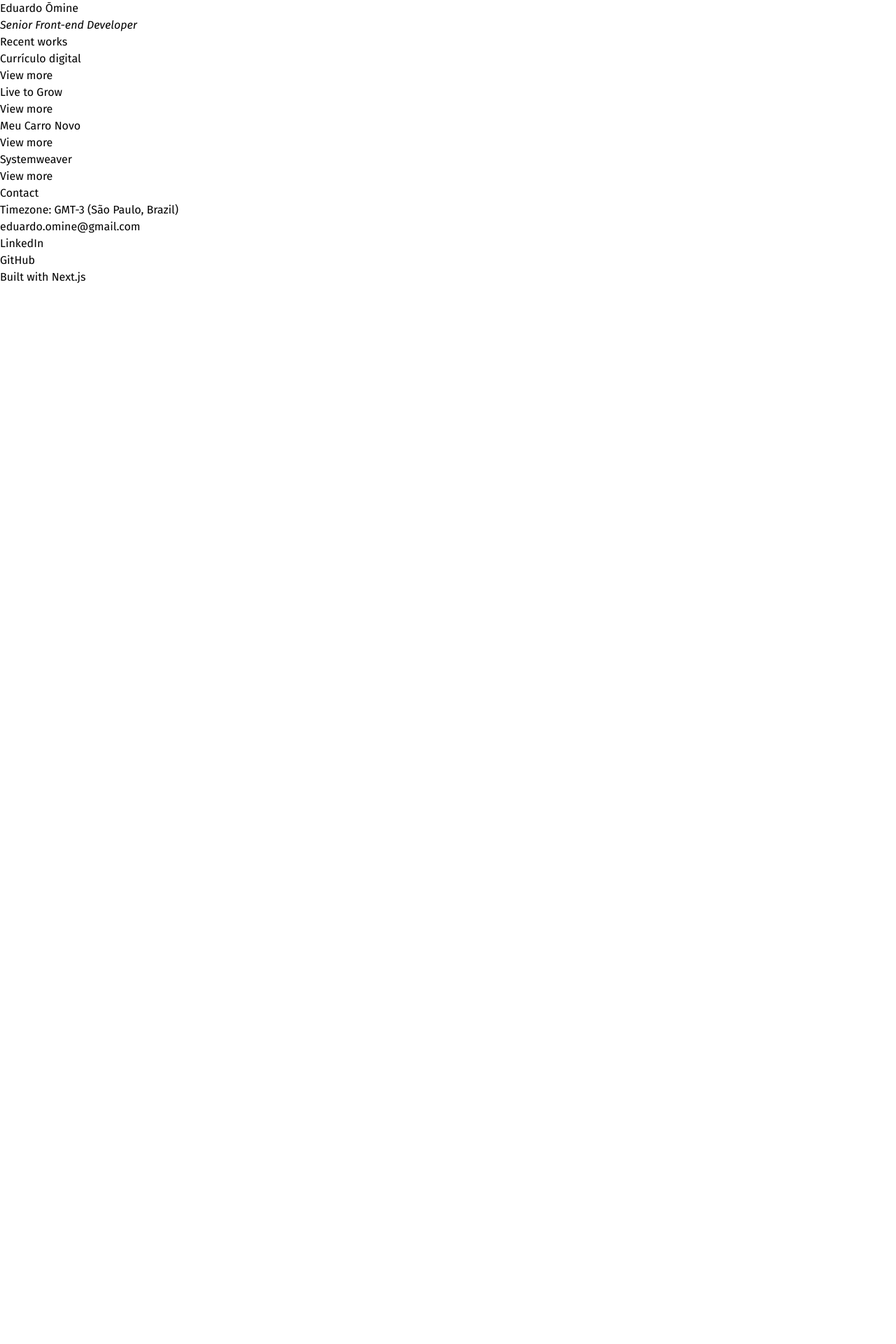
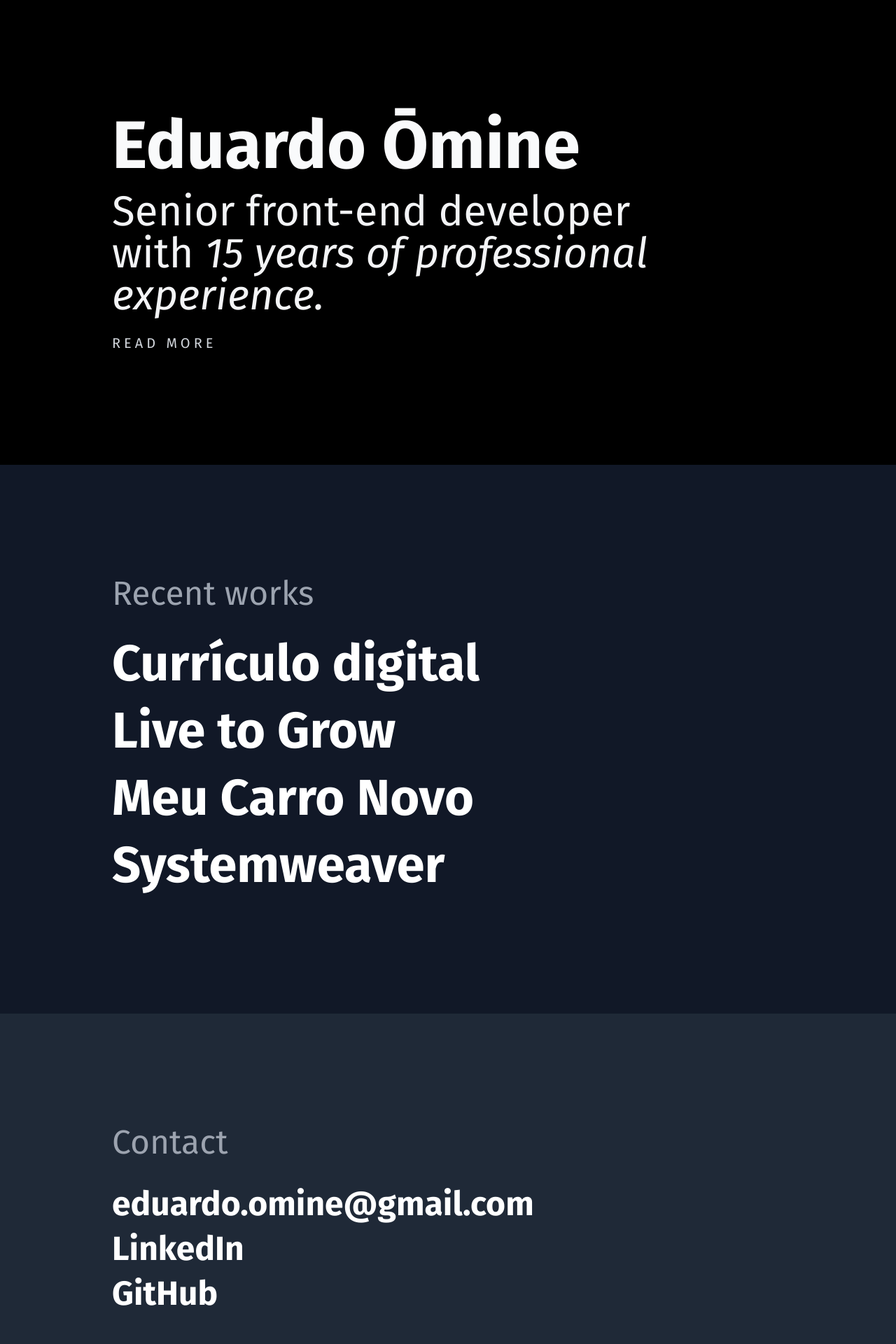
Before and after one commit to eomine/work-omine-net, a Next.js app: page / in a window 1280 px wide. Shown: the top 1920 px of the page at 70% size. Before the commit the page ends 800 px from the top, so only its background shows below. Built offline with nearby package versions, Linux system fonts and the light colour scheme.

Commit message:
Implements styles

```diff
--- a/components/footer.js
+++ b/components/footer.js
@@ -1,6 +1,6 @@
 export default function Footer() {
   return (
-    <footer>
+    <footer className="dark:bg-black px-40 py-10 text-gray-400 text-sm tracking-widest uppercase">
       Built with Next.js
     </footer>
   );
--- a/components/home/contact.js
+++ b/components/home/contact.js
@@ -1,37 +1,34 @@
 export default function Contact({ data }) {
   return (
-    <footer>
-      <h2>
+    <footer className="p-40 dark:bg-gray-800">
+      <div className="max-w-4xl">
+        <h2 className="mb-8 text-5xl text-gray-400">
           Contact
         </h2>
-      <p>
-        Timezone: GMT-3 (São Paulo, Brazil)
-      </p>
-      <ul>
-        <li>
-          <button>
+        <ul className="font-bold mb-16 text-5xl">
+          <li class="py-2">
+            <button className="font-bold">
               eduardo.omine@gmail.com
             </button>
           </li>
-        <li>
-          <a
-            href="https://linkedin.com/in/eomine"
-            target="_blank"
-            rel="noopener noreferrer"
-          >
+          <li class="py-2">
+            <a href="https://linkedin.com/in/eomine" target="_blank" rel="noopener noreferrer">
               LinkedIn
             </a>
           </li>
-        <li>
-          <a
-            href="https://github.com/eomine"
-            target="_blank"
-            rel="noopener noreferrer"
-          >
+          <li class="py-2">
+            <a href="https://github.com/eomine" target="_blank" rel="noopener noreferrer">
               GitHub
             </a>
           </li>
         </ul>
+        <h3 className="mb-4 text-3xl text-gray-400">
+          Timezone
+        </h3>
+        <p className="text-3xl">
+          GMT-3 (São Paulo, Brazil)
+        </p>
+      </div>
     </footer>
   );
 }
--- a/components/home/hero.js
+++ b/components/home/hero.js
@@ -1,9 +1,17 @@
+import Link from 'next/link';
+
 export default function Hero({ data }) {
   return (
-    <h1>
-      Eduardo Ōmine
-      <br/>
-      <em>Senior Front-end Developer</em>
-    </h1>
+    <section className="max-w-6xl p-40">
+      <h1 className="font-bold mb-4 text-8xl text-gray-50">
+        Eduardo Ōmine
+      </h1>
+      <p className="mb-6 text-6xl text-gray-100">
+        Senior front-end developer with <em>15 years of professional experience.</em>
+      </p>
+      <Link href="/about">
+        <a className="text-xl text-gray-300 tracking-widest uppercase">Read more</a>
+      </Link>
+    </section>
   );
 }
--- /dev/null
+++ b/components/home/recent-works-item.js
@@ -0,0 +1,11 @@
+import Link from 'next/link';
+
+export default function RecentWorksItem({ data }) {
+  return (
+    <Link href="/works/[slug]" as={`/works/${data.slug}`}>
+      <a className="block font-bold mb-2 py-2 text-7xl">
+        { data.title }
+      </a>
+    </Link>
+  );
+}
--- a/components/home/recent-works.js
+++ b/components/home/recent-works.js
@@ -1,20 +1,15 @@
-import Link from 'next/link';
+import RecentWorksItem from "./recent-works-item";
 
 export default function RecentWorks({ data }) {
   return (
-    <section>
-      <h2>
-        Recent works
-      </h2>
-      <div>
-        { data.map(work => (
-          <div key={work.slug}>
-            <h2>{ work.title }</h2>
-            <Link href="/works/[slug]" as={`/works/${work.slug}`}>
-              View more
-            </Link>
-          </div>
-        ))}
+    <section className="p-40 dark:bg-gray-900">
+      <div className="max-w-4xl">
+        <h2 className="mb-8 text-5xl text-gray-400">
+          Recent works
+        </h2>
+        <div>
+          { data.map(work => <RecentWorksItem key={work.slug} data={work}/> )}
+        </div>
       </div>
     </section>
   );
--- a/pages/_document.js
+++ b/pages/_document.js
@@ -3,9 +3,9 @@ import Document, { Html, Head, Main, NextScript } from 'next/document'
 export default class MyDocument extends Document {
   render() {
     return (
-      <Html lang="en">
+      <Html lang="en" className="dark">
         <Head />
-        <body>
+        <body className="dark:bg-black dark:text-white">
           <Main />
           <NextScript />
         </body>
--- a/pages/about.js
+++ b/pages/about.js
@@ -1,3 +1,4 @@
+import Link from 'next/link';
 import Layout from "../components/layout";
 import { getPostBySlug } from '../lib/api';
 import markdownToHtml from '../lib/markdownToHtml';
@@ -5,10 +6,17 @@ import markdownToHtml from '../lib/markdownToHtml';
 export default function About({ title, content }) {
   return (
     <Layout title={title}>
-      <h1>
-        { title }
-      </h1>
-      <div dangerouslySetInnerHTML={{ __html: content }}></div>
+      <section className="p-40 dark:bg-gray-900">
+        <div className="max-w-4xl">
+          <h1 className="mb-8 text-5xl text-gray-400">
+            { title }
+          </h1>
+          <div className="mb-12 text-3xl text-gray-100" dangerouslySetInnerHTML={{ __html: content }}></div>
+          <Link href="/">
+            <a className="text-gray-300 text-xl tracking-widest uppercase">Back to home</a>
+          </Link>
+        </div>
+      </section>
     </Layout>
   );
 }
--- a/pages/works/[slug].js
+++ b/pages/works/[slug].js
@@ -1,3 +1,4 @@
+import Link from 'next/link';
 import Layout from '../../components/layout';
 import { getPostBySlug, getPostsSlugs } from '../../lib/api';
 import markdownToHtml from '../../lib/markdownToHtml';
@@ -5,10 +6,17 @@ import markdownToHtml from '../../lib/markdownToHtml';
 export default function Work({ title, content }) {
   return (
     <Layout title={title}>
-      <h1>
-        { title }
-      </h1>
-      <div dangerouslySetInnerHTML={{ __html: content }}></div>
+      <section className="p-40 dark:bg-gray-900">
+        <div className="max-w-4xl">
+          <h1 className="mb-8 text-5xl text-gray-400">
+            { title }
+          </h1>
+          <div className="mb-12 text-3xl text-gray-100" dangerouslySetInnerHTML={{ __html: content }}></div>
+          <Link href="/">
+            <a className="text-gray-300 text-xl tracking-widest uppercase">Back to home</a>
+          </Link>
+        </div>
+      </section>
     </Layout>
   );
 }
```
Lines whose indentation alone changed are shown as unchanged.
